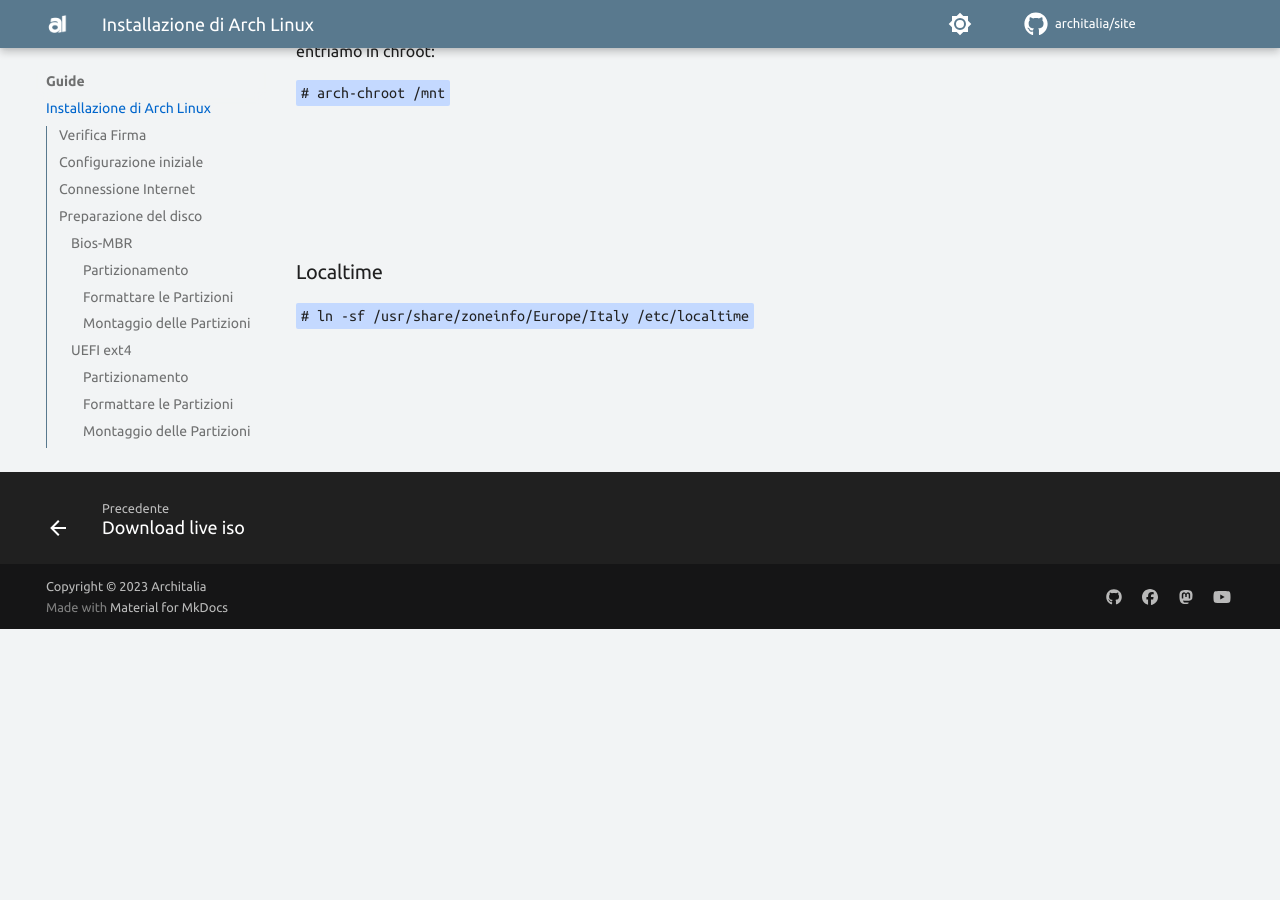
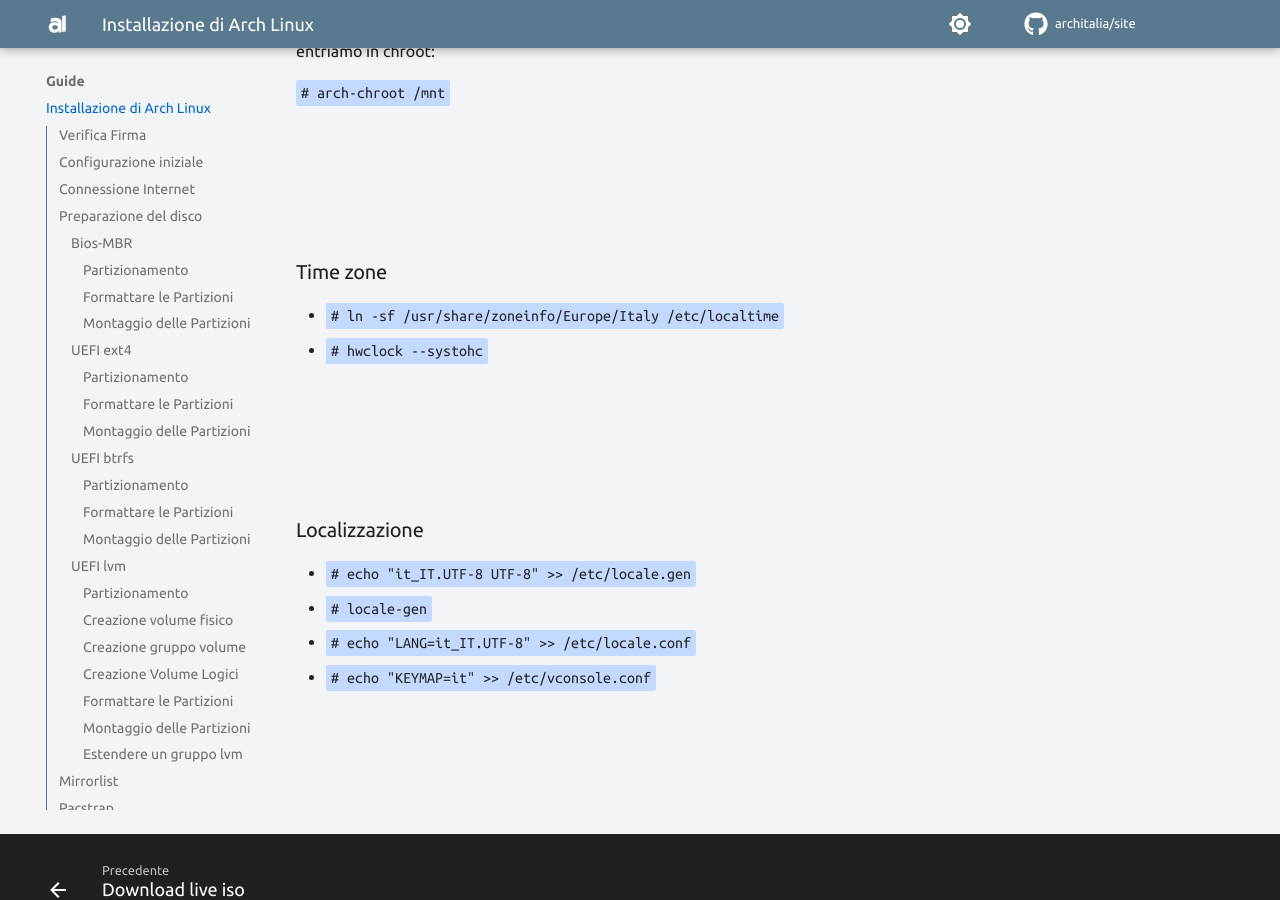
Before and after one commit to ArchItalia/site, an MkDocs documentation site: the page built from docs/Guide/guide.md, in a window 1280 px wide and 900 px high, scrolled down 9086 px. Built offline with MkDocs 1.6.1 and Material for MkDocs 9.7.7, drawn with Linux system fonts in a browser that asks for light colours; comment, search, counter and statistics services are not loaded; the version menu is left out; before the commit the page ends 9715 px from its top, so only the background shows below that.

Commit message:
Update guide.md

```diff
--- a/docs/Guide/guide.md
+++ b/docs/Guide/guide.md
@@ -9,7 +9,7 @@
 * [Mirrorlist](#mirrorlist)
 * [Pacstrap](#pacstrap)
 * [Generare Fstab](#generare-fstab)
-* [chroot](#chroot)
+* [Chroot](#chroot)
 * [Bootloader](#bootloader)
 * [Pacchetti Base](#pacchetti-base)
 * [Ambiente Grafico](#ambiente-grafico)
@@ -320,8 +320,18 @@
 <br><br><br><br>
 
 
-### Localtime
+### Time zone
 
-`# ln -sf /usr/share/zoneinfo/Europe/Italy /etc/localtime`
+- `# ln -sf /usr/share/zoneinfo/Europe/Italy /etc/localtime`
+- `# hwclock --systohc`
 
 <br><br><br><br>
+
+### Localizzazione
+
+- `# echo "it_IT.UTF-8 UTF-8" >> /etc/locale.gen`
+- `# locale-gen`
+- `# echo "LANG=it_IT.UTF-8" >> /etc/locale.conf`
+- `# echo "KEYMAP=it" >> /etc/vconsole.conf`
+
+<br><br><br><br>
```
